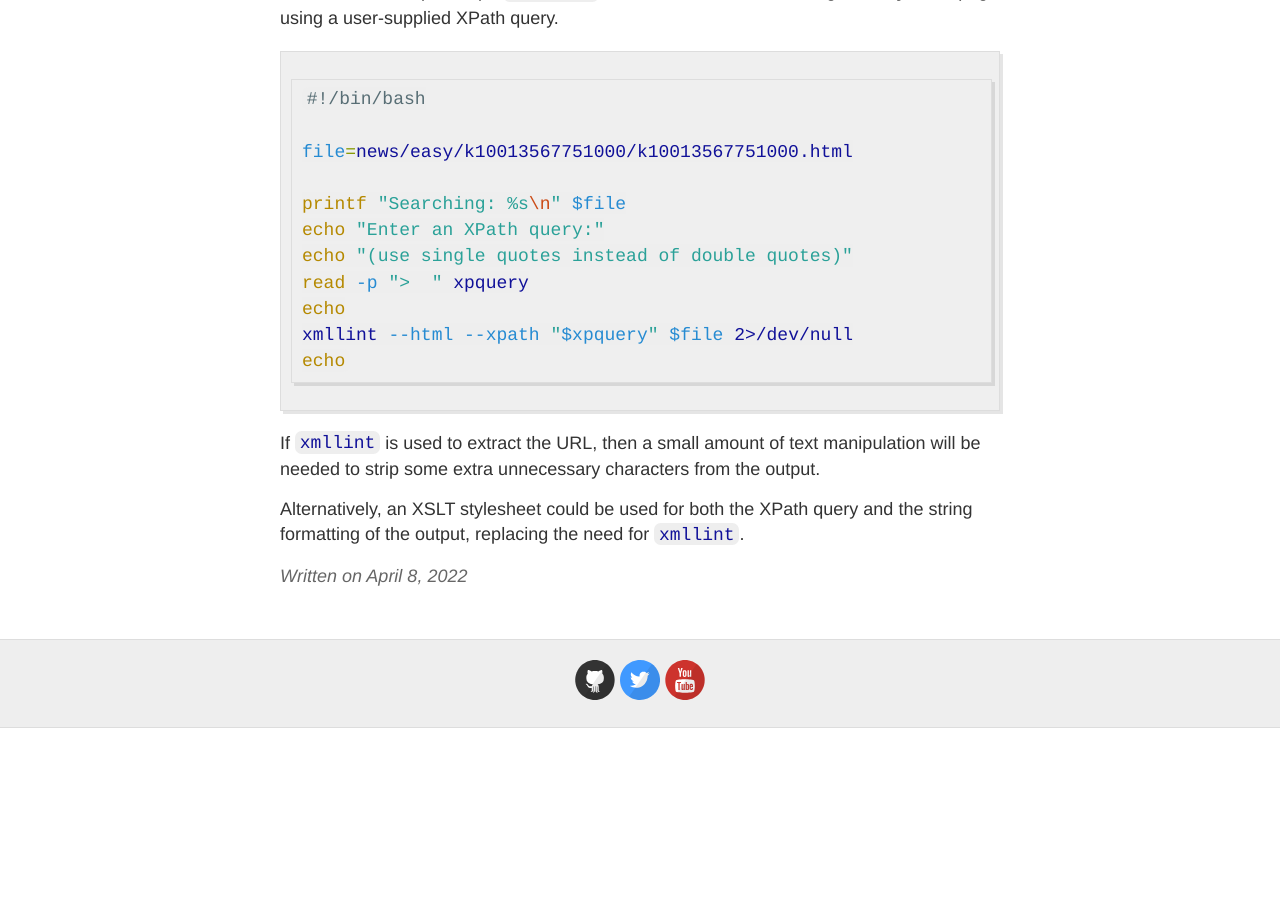
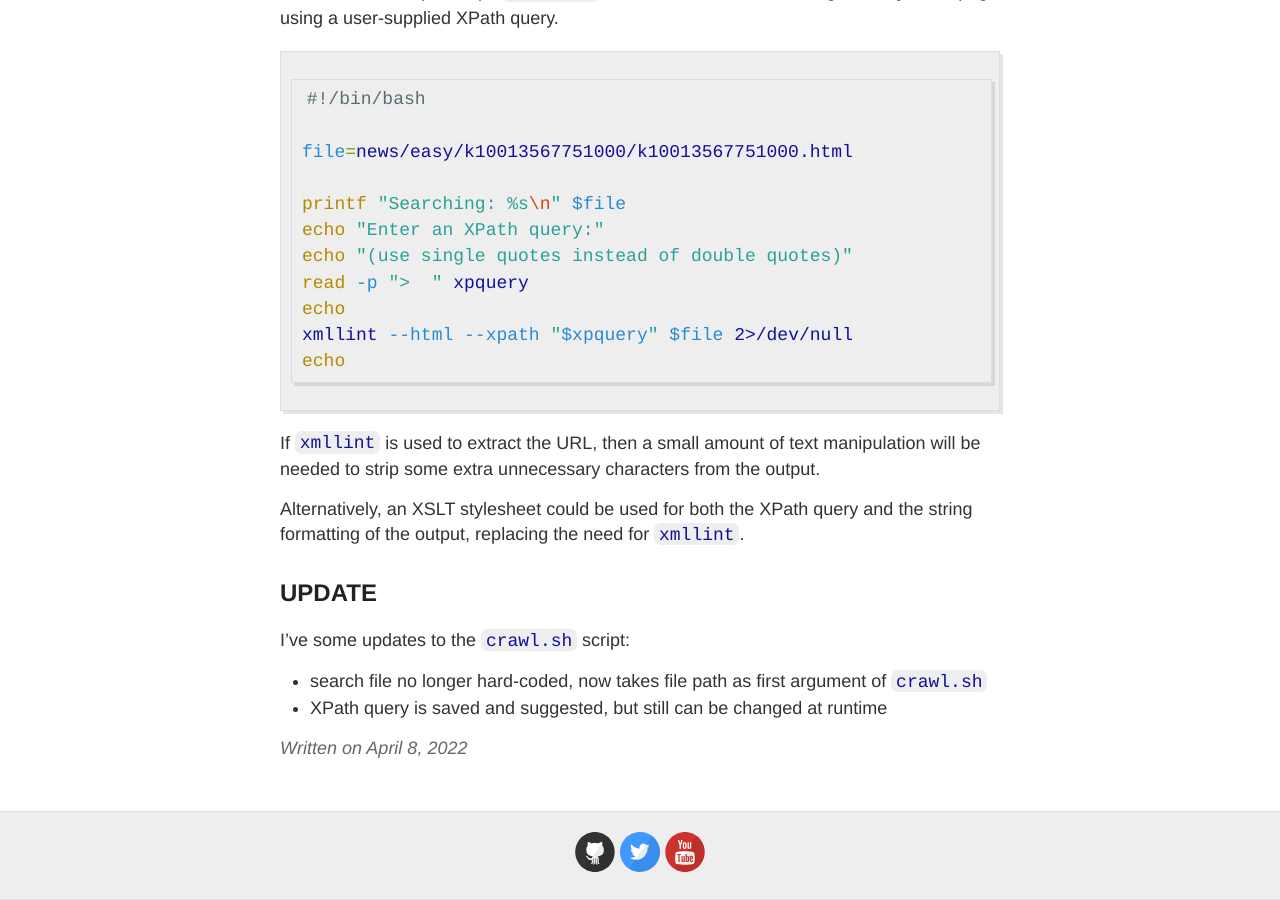
Before and after one commit to ceilingrat/journal, a Jekyll site: the page built from docs/_posts/2022-04-08-03-nhk-scrape-crawling.md, in a window 1280 px wide and 900 px high, scrolled down 1239 px. Built offline with Jekyll 4.4.1, drawn with Linux system fonts in a browser that asks for light colours; before the commit the page ends 1967 px from its top, so only the background shows below that.

Commit message:
update post

```diff
--- a/docs/_posts/2022-04-08-03-nhk-scrape-crawling.md
+++ b/docs/_posts/2022-04-08-03-nhk-scrape-crawling.md
@@ -61,3 +61,9 @@ echo
 If `xmllint` is used to extract the URL, then a small amount of text manipulation will be needed to strip some extra unnecessary characters from the output.
 
 Alternatively, an XSLT stylesheet could be used for both the XPath query and the string formatting of the output, replacing the need for `xmllint`.
+
+## UPDATE
+
+I've some updates to the `crawl.sh` script:
+* search file no longer hard-coded, now takes file path as first argument of `crawl.sh`
+* XPath query is saved and suggested, but still can be changed at runtime
```
